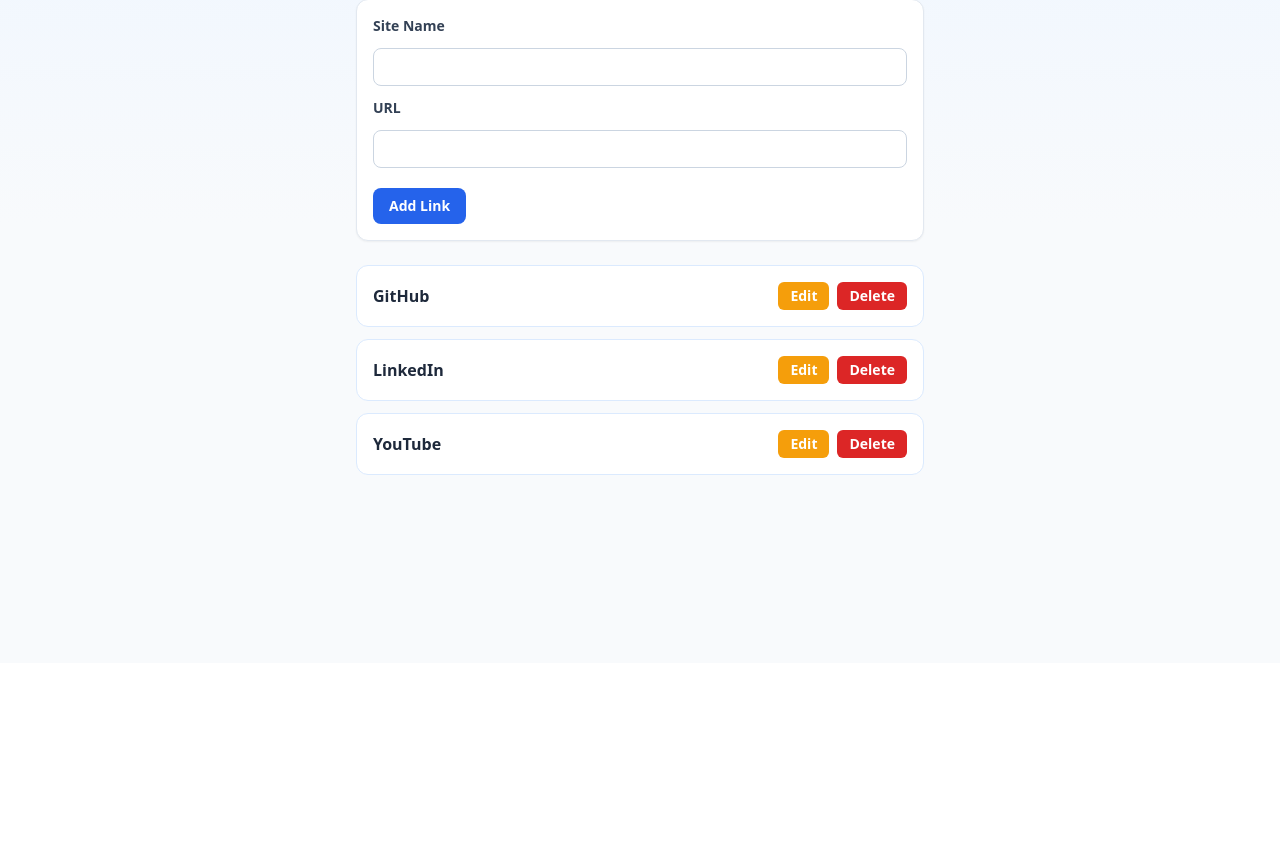
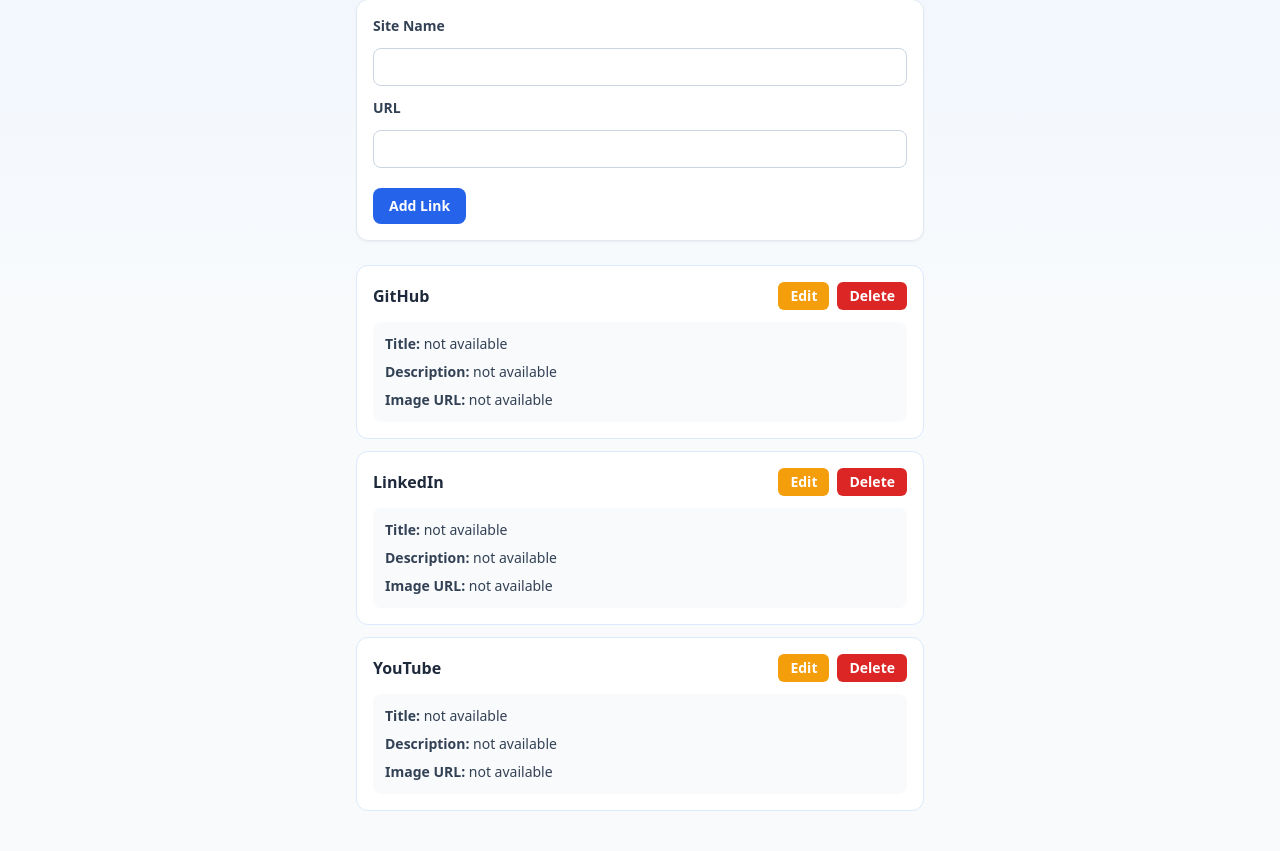
Before and after one commit to kuwkuw/my-link-bio, a Flask app: page / in a window 1280 px wide. Shown: the part 137-988 px from the top of the page. Before the commit the page ends 612 px from the top, so only its background shows below. Run offline with Flask 3, Linux system fonts and the light colour scheme; some libraries are stand-ins or nearby versions.

Commit message:
Add Open Graph metadata fields to link cards

```diff
--- a/app.py
+++ b/app.py
@@ -1,13 +1,69 @@
 from flask import Flask, redirect, render_template, request, url_for
+import requests
+from bs4 import BeautifulSoup
 
 app = Flask(__name__)
 
 # In-memory storage for links. This resets when the app restarts.
 links = [
-    {"name": "GitHub", "url": "https://github.com"},
-    {"name": "LinkedIn", "url": "https://www.linkedin.com"},
-    {"name": "YouTube", "url": "https://www.youtube.com"},
+    {
+        "name": "GitHub",
+        "url": "https://github.com",
+        "title": "not available",
+        "description": "not available",
+        "image_url": "not available",
+    },
+    {
+        "name": "LinkedIn",
+        "url": "https://www.linkedin.com",
+        "title": "not available",
+        "description": "not available",
+        "image_url": "not available",
+    },
+    {
+        "name": "YouTube",
+        "url": "https://www.youtube.com",
+        "title": "not available",
+        "description": "not available",
+        "image_url": "not available",
+    },
 ]
+
+
+def extract_open_graph_data(site_url):
+    """Fetch metadata from a URL and return Open Graph title/description/image values."""
+    default_value = "not available"
+    open_graph_data = {
+        "title": default_value,
+        "description": default_value,
+        "image_url": default_value,
+    }
+
+    try:
+        # Use a browser-like user agent because some sites reject unknown clients.
+        response = requests.get(
+            site_url,
+            timeout=8,
+            headers={"User-Agent": "Mozilla/5.0 (compatible; LinkBioBot/1.0)"},
+        )
+        response.raise_for_status()
+    except requests.RequestException:
+        return open_graph_data
+
+    soup = BeautifulSoup(response.text, "html.parser")
+
+    og_title = soup.find("meta", property="og:title")
+    og_description = soup.find("meta", property="og:description")
+    og_image = soup.find("meta", property="og:image")
+
+    if og_title and og_title.get("content"):
+        open_graph_data["title"] = og_title["content"].strip() or default_value
+    if og_description and og_description.get("content"):
+        open_graph_data["description"] = og_description["content"].strip() or default_value
+    if og_image and og_image.get("content"):
+        open_graph_data["image_url"] = og_image["content"].strip() or default_value
+
+    return open_graph_data
 
 
 @app.route("/")
@@ -21,7 +77,16 @@
     site_url = request.form.get("site_url", "").strip()
 
     if site_name and site_url:
-        links.append({"name": site_name, "url": site_url})
+        open_graph_data = extract_open_graph_data(site_url)
+        links.append(
+            {
+                "name": site_name,
+                "url": site_url,
+                "title": open_graph_data["title"],
+                "description": open_graph_data["description"],
+                "image_url": open_graph_data["image_url"],
+            }
+        )
 
     return redirect(url_for("home"))
 
@@ -45,7 +110,14 @@
         site_url = request.form.get("site_url", "").strip()
 
         if site_name and site_url:
-            links[link_index] = {"name": site_name, "url": site_url}
+            open_graph_data = extract_open_graph_data(site_url)
+            links[link_index] = {
+                "name": site_name,
+                "url": site_url,
+                "title": open_graph_data["title"],
+                "description": open_graph_data["description"],
+                "image_url": open_graph_data["image_url"],
+            }
             return redirect(url_for("home"))
 
     return render_template("edit.html", page_title="Edit Link", link=links[link_index], link_index=link_index)
--- a/templates/index.html
+++ b/templates/index.html
@@ -45,6 +45,11 @@
               </form>
             </div>
           </div>
+          <div class="mt-3 grid gap-2 rounded-lg bg-slate-50 p-3 text-sm text-slate-700">
+            <p><span class="font-semibold">Title:</span> {{ link.title or "not available" }}</p>
+            <p><span class="font-semibold">Description:</span> {{ link.description or "not available" }}</p>
+            <p class="break-all"><span class="font-semibold">Image URL:</span> {{ link.image_url or "not available" }}</p>
+          </div>
         </li>
         {% endfor %}
       </ul>
```
